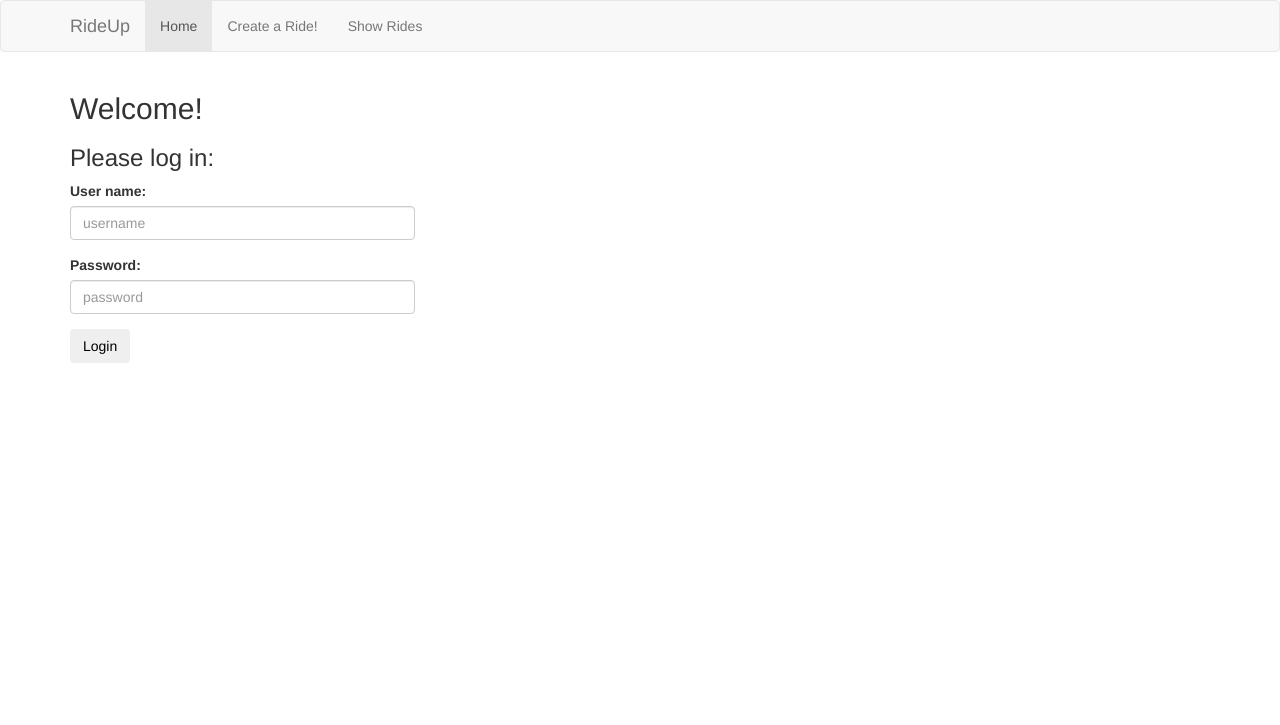
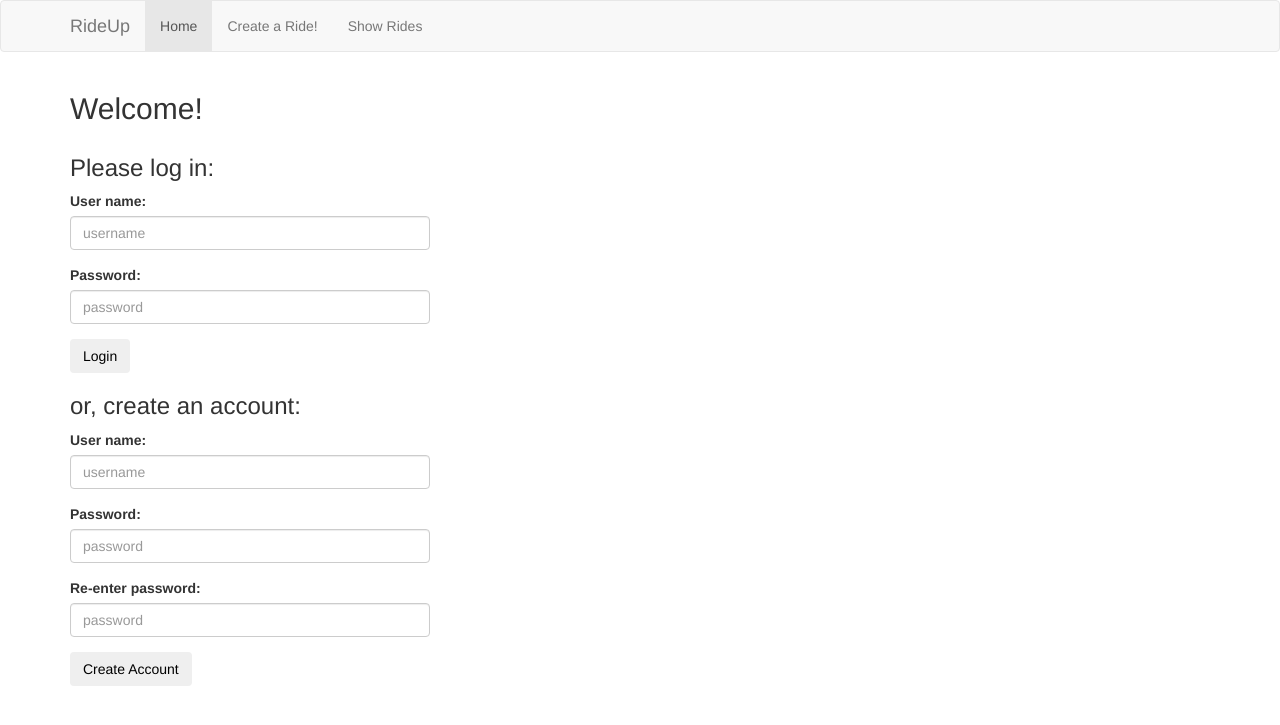
Before and after one commit to m-butterfield/RideUp, a Django app: template rideup/templates/rideup/index.html in a window 1280 px wide. Shown: the top 725 px of the page. Run offline with Django 3.2, Linux system fonts and the light colour scheme; the template is opened without the code that fills it, so the values that code supplies are empty.

Commit message:
allow new users to sign up

```diff
--- a/rideup/templates/rideup/index.html
+++ b/rideup/templates/rideup/index.html
@@ -14,21 +13,49 @@
             <button type="submit" class="btn">Logout</button>
         </form>
     {% else %}
+        <div class="row">
+            <div class="col-md-4">
                 <h3>Please log in:</h3>
                 <form action="{% url 'login' %}" method="post" id="login-form">
                     {% csrf_token %}
                     <div class="form-group">
                         <label>User name:</label>
                         <input class="form-control" type="text" id="id_username" name="username"
-                       placeholder="username" style="width:345px" required>
+                               placeholder="username" required>
                     </div>
                     <div class="form-group">
                         <label>Password:</label>
                         <input class="form-control" type="password" id="id_password" name="password"
-                       placeholder="password" style="width:345px" required>
+                               placeholder="password" required>
                     </div>
                     <button type="submit" class="btn">Login</button>
                 </form>
+            </div>
+        </div>
+        <div class="row">
+            <div class="col-md-4">
+                <h3>or, create an account:</h3>
+                <form action="{% url 'register' %}" autocomplete="off" method="post" id="create-user-form">
+                    {% csrf_token %}
+                    <div class="form-group">
+                        <label>User name:</label>
+                        <input class="form-control" type="text" id="id_create_username" name="username"
+                               placeholder="username" autocomplete="off" required>
+                    </div>
+                    <div class="form-group">
+                        <label>Password:</label>
+                        <input class="form-control" type="password" id="id_create_password1" name="password1"
+                               placeholder="password" autocomplete="off" required>
+                    </div>
+                    <div class="form-group">
+                        <label>Re-enter password:</label>
+                        <input class="form-control" type="password" id="id_create_password2" name="password2"
+                               placeholder="password" autocomplete="off" required>
+                    </div>
+                    <button type="submit" class="btn">Create Account</button>
+                </form>
+            </div>
+        </div>
     {% endif %}
 </div>
 
--- a/rideup/urls.py
+++ b/rideup/urls.py
@@ -6,7 +6,9 @@ urlpatterns = patterns('',
     url(r'^$', views.index, name='index'),
     url(r'^create/$', views.create, name='create'),
     url(r'^showrides/$', views.showrides, name='showrides'),
+    url(r'^register_success/$', views.register_success, name='register_success'),
     url(r'^getmaprides/$', views.get_map_rides, name='get_map_rides'),
+    url(r'^register/$', views.register, name='register'),
     url(r'^login/$', 'django.contrib.auth.views.login',
         {'template_name': 'rideup/index.html'}, name='login'),
     url(r'^logout/$', 'django.contrib.auth.views.logout',
```
Also changed, not shown: other parts of rideup/templates/rideup/index.html (+1 -2 lines), rideup/templates/rideup/create.html (+3 -5 lines), rideup/templates/rideup/register_success.html (added, +13 -0 lines), rideup/views.py (+19 -0 lines). Lines whose indentation alone changed are shown as unchanged.
